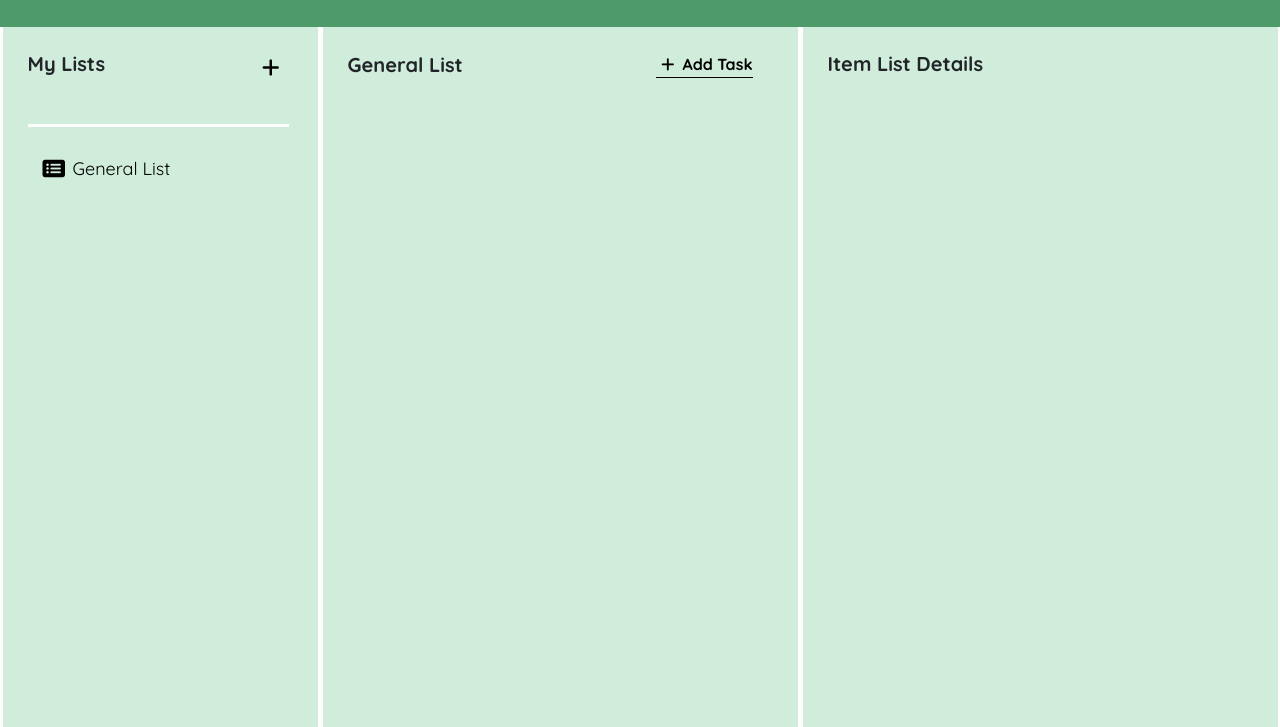
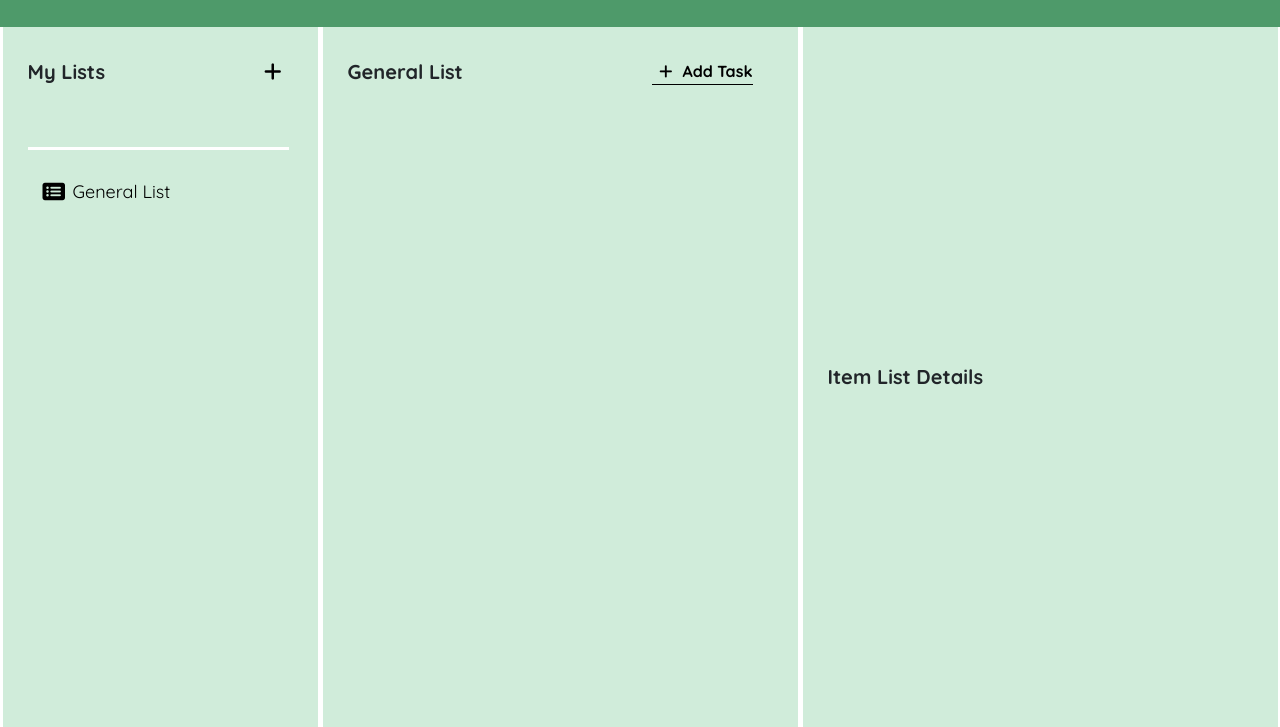
Before and after one commit to Milypm/to-do-list-JS, a website built with webpack: page dist/index.html in a window 1280 px wide. Shown: the part 73-800 px from the top of the page. Built offline with nearby package versions, Linux system fonts and the light colour scheme.

Commit message:
Refactor buildProjects module, create UI module with methods for creating and displaying the new projects, style some elements

```diff
--- a/src/css/style.css
+++ b/src/css/style.css
@@ -42,6 +42,7 @@ body {
 
 .mylists-title-btn {
   width: 100%;
+  height: 40px;
   display: flex;
   justify-content: space-between;
   margin-bottom: 10px;
@@ -50,23 +51,25 @@ body {
 .column-view h3 {
   font-size: 20px;
   font-weight: 600;
+  margin: auto 0;
 }
 
 .fa-plus {
   font-size: 20px;
-  padding: 5px;
+  padding: 5px 7px;
   margin: 0;
   border-radius: 50%;
+  z-index: 1;
 }
 
 .plus-btn {
   border: none;
   background: transparent;
-  padding: 0 4px 0 4px;
+  padding: 0;
   border-radius: 50%;
 }
 
-.plus-btn:hover {
+.fa-plus:hover {
   background: #96ccaa;
 }
 
@@ -117,7 +120,7 @@ body {
   opacity: 0.5;
 }
 
-.default-list-btn {
+.projectList-btn {
   position: relative;
   display: flex;
   align-items: center;
@@ -128,30 +131,40 @@ body {
   text-align: start;
   padding: 8px 0 8px 45px;
   font-size: 18px;
-  margin-top: 20px;
 }
 
-.default-list-btn:hover {
+.projectList-btn:hover {
   background: #96ccaa;
 }
 
-.default-list-btn span {
+.projectList-btn span {
   display: flex;
   width: 150px;
 }
 
-.myItems-title-btn {
+.mylists-container {
+  width: 100%;
+  height: max-content;
+  margin-top: 25px;
+}
+
+.default-list-btn {
+  margin-top: 20px;
+}
+
+.myTasks-title-btn {
   display: flex;
   width: 90%;
+  height: 40px;
   justify-content: space-between;
   align-items: center;
 }
 
-.myItems-title-btn h3 {
+.myTasks-title-btn h3 {
   margin: auto 0;
 }
 
-#add-item-btn {
+#add-task-btn {
   border: none;
   background: transparent;
   border-bottom: 1.5px solid;
@@ -163,14 +176,14 @@ body {
   margin: 0;
 }
 
-#add-item-btn:hover {
+#add-task-btn:hover {
   border: none;
   border-radius: 10px;
-  padding: 0 10px 0 5px;
+  padding: 5px 10px 6px 5px;
   background: #96ccaa;
 }
 
-#add-item-btn span {
+#add-task-btn span {
   margin-left: 3px;
   font-size: 16px;
   font-weight: 700;
--- a/src/js/dom/leftView.js
+++ b/src/js/dom/leftView.js
@@ -1,4 +1,5 @@
-import buildProject from "../logics/buildProject";
+import buildProject from "../logics/projectsList-Store";
+import UI from './projectsList-UI';
 
 const setLeftView = () => {
   const leftView = document.createElement('div');
@@ -35,6 +36,7 @@ const setLeftView = () => {
   defaultListText.textContent = 'General List';
 
   const defaultList = document.createElement('button');
+  defaultList.classList.add('projectList-btn');
   defaultList.classList.add('default-list-btn');
 
   const newProjectInput = document.createElement('input');
@@ -63,10 +65,10 @@ const setLeftView = () => {
       if (name === '') {
         alert('Please fill the name field.');
       } else {
-        const newProject = buildProject(name);
-        newProject.addProject();
-        newProjectInput.value = '';
+        buildProject.addProject(name);
+        UI.clearFields();
         document.querySelector('#id-project-form').style.display = 'none';
+        UI.addProjectToProjects();
       }
     } else if (e.target.classList.contains('form-cancel-btn')) {
       document.querySelector('#id-project-form').style.display = 'none';
@@ -87,9 +89,10 @@ const setLeftView = () => {
   leftView.appendChild(myListsMainContainer);
   leftView.appendChild(defaultList);
 
+  // document.addEventListener('DOMContentLoaded', UI.displayProjects());
+
   return leftView;
 };
-
 
 // const showLeftView = () => {
 //   const main = document.getElementById('main');
--- a/src/js/dom/middleView.js
+++ b/src/js/dom/middleView.js
@@ -2,8 +2,8 @@ const setMiddleView = () => {
   const middleView = document.createElement('div');
   middleView.classList.add('column-view');
 
-  const myItemsTitleBtn = document.createElement('div');
-  myItemsTitleBtn.classList.add('myItems-title-btn');
+  const myTasksTitleBtn = document.createElement('div');
+  myTasksTitleBtn.classList.add('myTasks-title-btn');
 
   const middleViewTitle = document.createElement('h3');
   middleViewTitle.textContent = 'General List';
@@ -13,17 +13,20 @@ const setMiddleView = () => {
   plusBtn.classList.add('fa-plus');
   plusBtn.classList.add('plus-btn-sm');
 
-  const addItemTextBtn = document.createElement('span');
-  addItemTextBtn.textContent = 'Add Task';
+  const addTaskTextBtn = document.createElement('span');
+  addTaskTextBtn.textContent = 'Add Task';
 
-  const myItemsBtn = document.createElement('button');
-  myItemsBtn.setAttribute('id', 'add-item-btn');
+  const myTasksBtn = document.createElement('button');
+  myTasksBtn.setAttribute('id', 'add-task-btn');
 
-  myItemsBtn.appendChild(plusBtn);
-  myItemsBtn.appendChild(addItemTextBtn);
-  myItemsTitleBtn.appendChild(middleViewTitle);
-  myItemsTitleBtn.appendChild(myItemsBtn);
-  middleView.appendChild(myItemsTitleBtn);
+  const myTasksList = document.createElement('div');
+  myTasksList.classList.add('mytasks-list');
+
+  myTasksBtn.appendChild(plusBtn);
+  myTasksBtn.appendChild(addTaskTextBtn);
+  myTasksTitleBtn.appendChild(middleViewTitle);
+  myTasksTitleBtn.appendChild(myTasksBtn);
+  middleView.appendChild(myTasksTitleBtn);
 
   return middleView;
 };
--- /dev/null
+++ b/src/js/dom/projectsList-UI.js
@@ -0,0 +1,32 @@
+import buildProject from '../logics/projectsList-Store';
+
+const UI = (() => {
+  const displayProjects = () => {
+    const projects = buildProject.getProjects();
+    projects.forEach((project) => addProjectToProjects(project));
+  };
+
+  const addProjectToProjects = (project) => {
+    const list = document.querySelector('.mylists-container');
+    const listItem = document.createElement('button');
+    listItem.classList.add('projectList-btn');
+    listItem.innerHTML = `<i class="far fa-list-alt"></i>`;
+    const name = document.createElement('span');
+    name.textContent = `${project}`;
+    listItem.innerHTML = `<i class="fas fa-pen"></i>`;
+    listItem.innerHTML = `<i class="fas fa-trash"></i>`;
+
+    listItem.appendChild(name);
+    list.appendChild(listItem);
+  };
+
+  const clearFields = () => {
+    document.querySelector('#input-formProject').value = '';
+  };
+
+  return {
+    displayProjects, addProjectToProjects, clearFields
+  };
+})();
+
+export default UI;
--- a/src/js/logics/buildProject.js
+++ b/src/js/logics/projectsList-Store.js
@@ -1,4 +1,4 @@
-const buildProject = (name) => {
+const buildProject = (() => {
   let projects;
   let projectObject = {
     'name': '',
@@ -9,7 +9,7 @@ const buildProject = (name) => {
     'content': []
   }
 
-  const projectName = name;
+  // const projectName = name;
 
   const getProjects = () => {
     const storedProjects = localStorage.getItem('projects');
@@ -21,14 +21,14 @@ const buildProject = (name) => {
     return projects;
   };
 
-  const addProject = () => {
+  const addProject = (name) => {
     const projects = getProjects();
-    projectObject['name'] = projectName;
+    projectObject['name'] = name;
     projects.push(projectObject);
     localStorage.setItem('projects', JSON.stringify(projects));
   };
 
   return { projects, getProjects, addProject };
-};
+})();
 
 export default buildProject;
```
Also changed, not shown: src/js/dom/projectForm.js (deleted, +0 -22 lines), dist/main.js.
